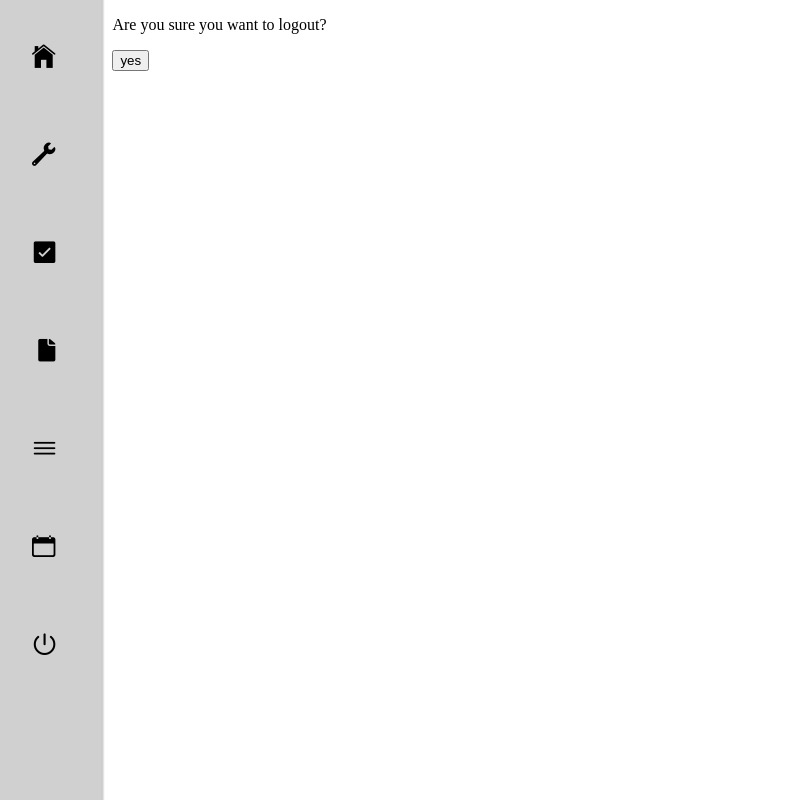
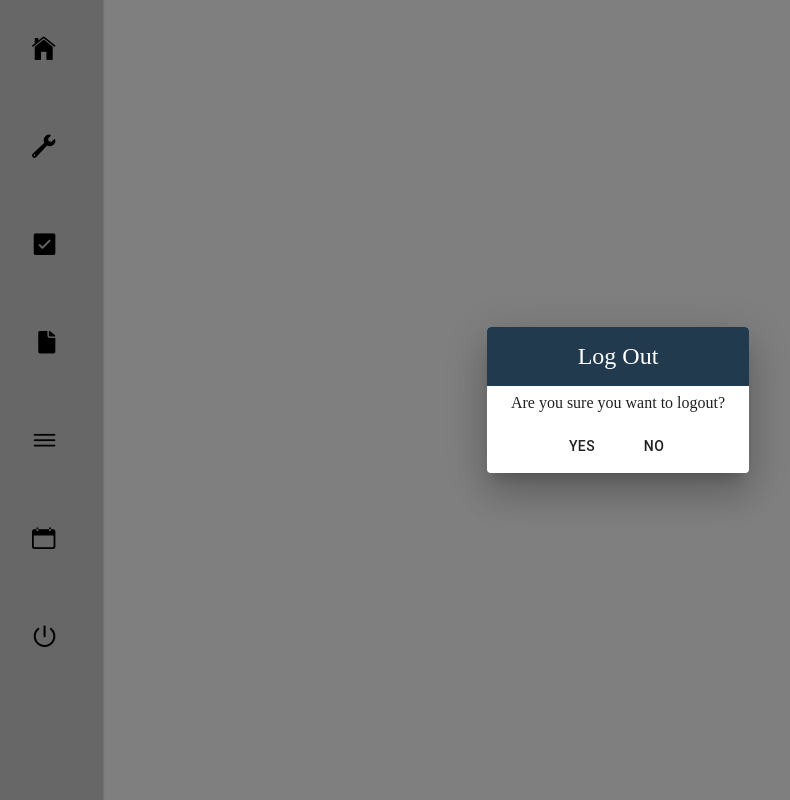
Before and after one commit to mharley12345/blitz-build-fe, a React (Create React App) app in the folder blitz-build/: page /log-out in a window 1280 px wide. Shown: the whole page, without its empty margins (22-812 px from the left). Built offline with nearby package versions, Linux system fonts and the light colour scheme.

Commit message:
created log out modal display, edited projects display

```diff
--- a/blitz-build/src/components/auth/Logout.jsx
+++ b/blitz-build/src/components/auth/Logout.jsx
@@ -1,11 +1,43 @@
-import React from "react";
+import React, { useState } from "react";
+import Button from "@material-ui/core/Button";
+import Dialog from "@material-ui/core/Dialog";
+import DialogActions from "@material-ui/core/DialogActions";
+import DialogContent from "@material-ui/core/DialogContent";
+import DialogTitle from "@material-ui/core/DialogTitle";
+import axios from "axios";
+import styled from "styled-components";
+
+const ModalContainer = styled.div`
+
+  `;
+
+const ModalTitle = styled.div`
+  display: flex
+  padding: 16px 24px;
+  background-color: rgb(34, 58, 77);
+  color: white;
+  justify-content: center;
+`;
+
+const H3 = styled.div`
+  font-size: 1.5em;
+  display:flex
+  justify-content:center
+`;
+
+const ButtonStyles = styled.div `
+  display: flex;
+  justify-content: center;
+`;
 
 
 
-const logoutContainer = {
-  marginLeft: '10%'
-}
 const Logout = (props) => {
+  const [open, setOpen] = useState(true);
+    const handleClose = () => {
+    setOpen(false);
+    props.history.push("/projects");
+  };
     const SignOut = e => {
         e.preventDefault();
         localStorage.removeItem("token");
@@ -14,11 +46,158 @@ const Logout = (props) => {
       };
 
       return (
-          <div style={logoutContainer}>
-              <p> Are you sure you want to logout?</p>
-              <button onClick={()=> SignOut}>yes</button>
-          </div>
+        <ModalContainer>
+       <Dialog  open={open}
+       onClose={handleClose}
+        aria-labelledby="form-dialog-title">
+
+          <ModalTitle> <H3>Log Out</H3></ModalTitle>
+
+              <DialogContent> Are you sure you want to logout?</DialogContent>
+
+            <ButtonStyles><DialogActions>
+
+              <Button onClick={()=> SignOut}>yes</Button>
+              <Button onClick={handleClose} >  No  </Button>
+
+           </DialogActions></ButtonStyles>
+       </Dialog>
+       </ModalContainer>
       )
 }
 
 export default Logout;
+// import React, { useState } from "react";
+
+
+
+
+// export default function AddProject() {
+//   const [form, setForm] = useState({
+//     projectID: "",
+//     project_name: "",
+//     street_address: "",
+//     city: "",
+//     state: "",
+//     zip_code: "",
+//     status: "",
+//     beds: 0,
+//     baths: 0,
+//     square_ft: 0,
+//     Assign_Template: undefined,
+//     Project_Thumbnail: ""
+//   });
+//   const [open, setOpen] = useState(false);
+
+//   const changeHandler = e => {
+//     setForm({ ...form, [e.target.name]: e.target.value });
+//   };
+
+//   const handleClickOpen = () => {
+//     setOpen(true);
+//   };
+
+//   const handleClose = () => {
+//     setOpen(false);
+//   };
+
+//   const submitForm = e => {
+//     e.preventDefault();
+//     const uid = localStorage.getItem("uid");
+
+//     console.log("im here");
+//     axios
+//       .post(
+//         `https://blitz-build.herokuapp.com/projects`,
+//         form
+//       )
+//       .then(res => {
+//         console.log(res);
+//       })
+//       .catch(err => {
+//         console.log(err);
+//       });
+//   };
+
+//   return (
+//     <div>
+//       <Button variant="outlined" color="primary" onClick={handleClickOpen}>
+//         Add Project
+//       </Button>
+//       <Dialog
+//         open={open}
+//         onClose={handleClose}
+//         aria-labelledby="form-dialog-title"
+//       >
+//         <ModalTitle>
+//           {/* <DialogTitle id="form-dialog-title">Subscribe</DialogTitle> */}
+//           <H3>Add Project</H3>
+//         </ModalTitle>
+//         <DialogContent>
+//           <form onSubmit={submitForm}>
+//             {/* <TopContainer> */}
+//             {/* top container is project name and address */}
+//             Project Name:
+//             <input
+//               name="Project_Name"
+//               placeholder="Project Name"
+//               onChange={changeHandler}
+//               value={form.Project_Name}
+//             />
+//             Project Address
+//             <input
+//               name="Project_Address"
+//               placeholder="Project Address"
+//               onChange={changeHandler}
+//               value={form.Project_Address}
+//             />
+//             {/* </TopContainer> */}
+//             {/* second container includes beds and baths */}
+//             <input
+//               name="Beds"
+//               placeholder="Beds"
+//               onChange={changeHandler}
+//               value={form.Beds}
+//             />
+//             <input
+//               name="Baths"
+//               placeholder="Baths"
+//               onChange={changeHandler}
+//               value={form.Baths}
+//             />
+//             {/* square footage on its own */}
+//             <input
+//               name="Square_Footage"
+//               placeholder="Square Footage"
+//               onChange={changeHandler}
+//               value={form.Square_Footage}
+//             />
+//             {/* templates on its own and its a drop down */}
+//             <input
+//               name="Assign_Template"
+//               placeholder="Assign Template"
+//               onChange={changeHandler}
+//               value={form.Assign_Template}
+//             />
+//             {/* thumbnail on its own and it will have to be uploaded */}
+//             <input
+//               name="Project_Thumbnail"
+//               placeholder="Project Thumbnail"
+//               onChange={changeHandler}
+//               value={form.Project_Thumbnail}
+//             />
+//             <button type="submit"> Add Project </button>
+//           </form>
+//         </DialogContent>
+//         <DialogActions>
+//           <Button onClick={handleClose} color="primary">
+//             Cancel
+//           </Button>
+//           {/* <Button onSubmit={submitForm} color="primary">
+//             Add Project
+//           </Button> */}
+//         </DialogActions>
+//       </Dialog>
+//     </div>
+//   );
+// }
```
Also changed, not shown: 1 other file (tests, documents, lock files or other folders).
